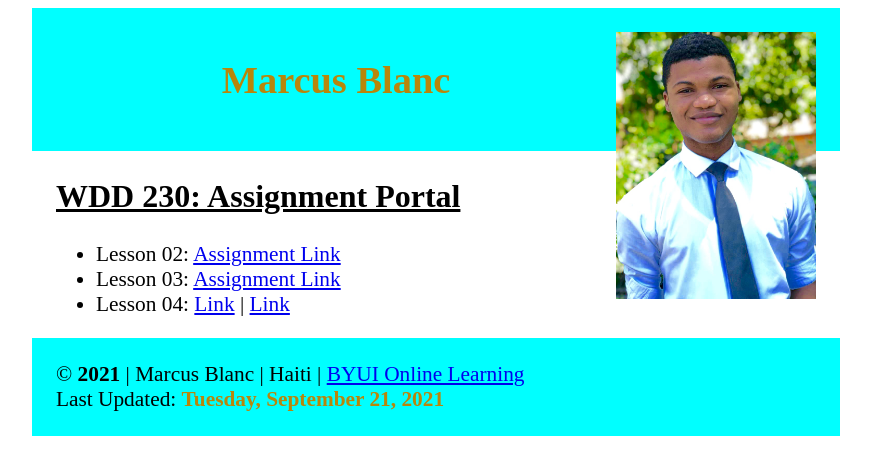
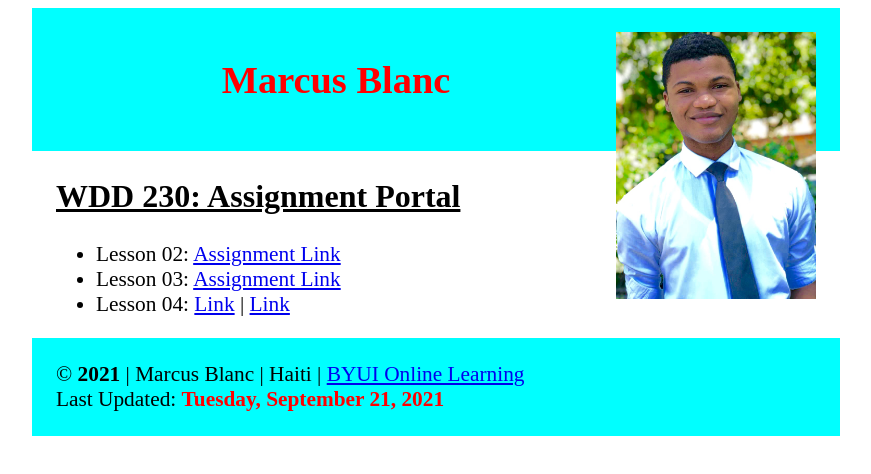
Before and after one commit to Blancmarcus2/-wdd230-, a plain HTML site: page index.html in a window 1280 px wide. Shown: the whole page, without its empty margins (204-1075 px from the left). Drawn offline with Linux system fonts and the light colour scheme.

Commit message:
week1assignment

```diff
--- a/css/style.css
+++ b/css/style.css
@@ -30,12 +30,12 @@ header img {
 
 h1 {
     font-size: 2.4rem;
-    color: darkgoldenrod;
+    color: red;
     text-align: center;
 }
 
 #currentdate {
-    color: darkgoldenrod;
+    color: red;
 }
 
 footer {
```
